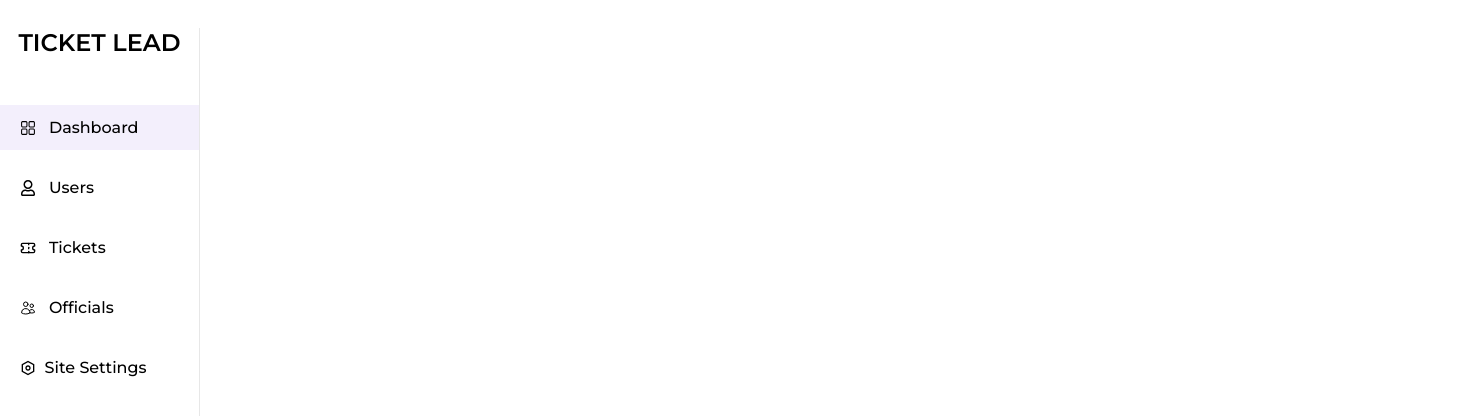
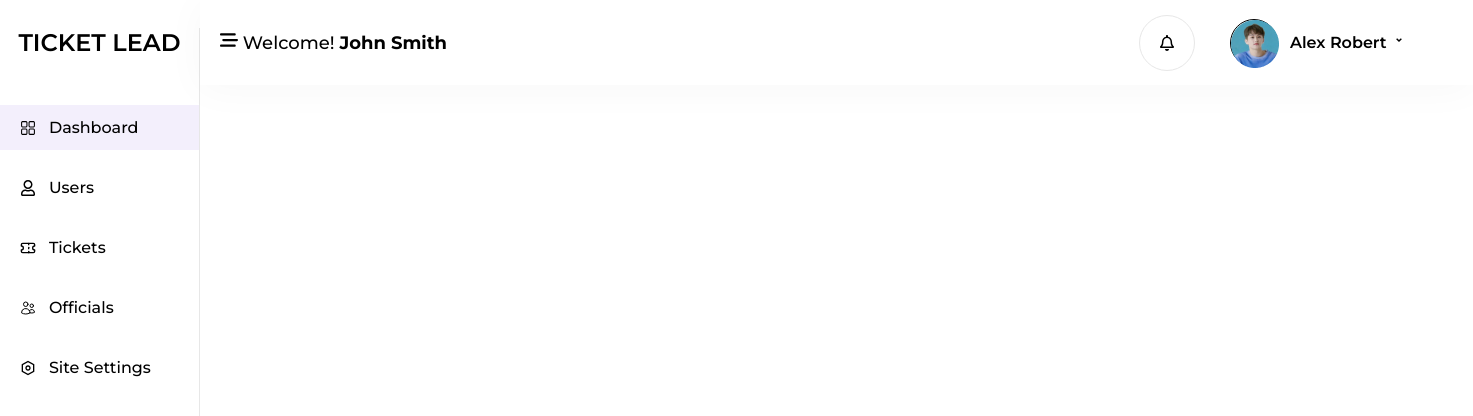
Before and after one commit to Olori-Odo/CRM-ticketing, a React (Vite) app: page / in a window 1280 px wide. Shown: the top 416 px of the page, 1473 px wide, since content can reach past the window. Built offline with nearby package versions, Linux system fonts and the light colour scheme.

Commit message:
newchanges

```diff
--- /dev/null
+++ b/src/Layout/DashboardLayout.jsx
@@ -0,0 +1,24 @@
+import { Outlet } from "react-router-dom"
+import TopBar from "../components/Topbar/Topbar"
+import Sidebar from "../components/sidebar/Sidebar"
+import "./Dashboardlayout.css"
+
+const Dashboard=()=>{
+
+  return(
+    <div id='Dashboardwrap'>
+      <div>
+        <Sidebar/>
+      </div>
+      <div>
+        <TopBar/>
+        <Outlet/>
+      </div>
+
+
+    </div>
+  )
+}
+
+
+export default Dashboard
--- /dev/null
+++ b/src/Layout/Dashboardlayout.css
@@ -0,0 +1,7 @@
+
+#Dashboardwrap{
+  display: flex;
+  width: 100%;
+  height: 100vh;
+
+}
--- /dev/null
+++ b/src/components/Topbar/Topbar.css
@@ -0,0 +1,59 @@
+#topbar{
+
+  width: 1273px;
+  height: 85px;
+  border: 0px 0px 1px 0px;
+  background: rgba(255, 255, 255, 1);
+  box-shadow: 0px 4px 40px 1px rgba(0, 0, 0, 0.03);
+  display: flex;
+  justify-content: space-between;
+  align-items: center;
+}
+
+#namecontainer{
+  font-size: 18px;
+  font-weight: 500;
+  line-height: 21.94px;
+  margin-left:  20px;
+}
+
+
+#usernoticedash{
+  display: flex;
+}
+
+#notice{
+  width: 56px;
+  height: 56px;
+  border-radius: 50%;
+  border: 1px 0px 0px 0px;
+  border: 1px solid rgba(231, 231, 231, 1);
+  display: flex;
+  justify-content: center;
+  align-items: center;
+}
+
+#userdash{
+width: 208px;
+height: Fixed (56px);
+margin-left: 35px;
+margin-right: 35px;
+display: flex;
+align-items: center;
+
+}
+
+#userdashimg{
+width: 48px;
+height: 48px;
+border-radius: 50%;
+border: 1px solid black;
+
+}
+
+#officialdash{
+font-size: 16px;
+font-weight: 600;
+line-height: 19.5px;
+margin-left: 12px;
+}
--- /dev/null
+++ b/src/components/Topbar/Topbar.jsx
@@ -0,0 +1,32 @@
+import   "./Topbar.css";
+import { FaBarsStaggered } from "react-icons/fa6";
+import { FaRegBell } from "react-icons/fa";
+import img from '../../assets/projectimg.png';
+import { RiArrowDropDownLine } from "react-icons/ri";
+const TopBar=()=>{
+
+
+  return(
+    <div id='topbar'  >
+      <div id='namecontainer'>
+        <p> <FaBarsStaggered/> Welcome! <strong>John Smith</strong> </p>
+      </div>
+      <div id='usernoticedash'>
+        <div id='notice'>
+          <FaRegBell/>
+        </div>
+        <div id='userdash'>
+          <div id='userdashimg'>
+          <img src={img} alt="?" />
+          </div>
+          <div id='officialdash'>
+             <p> Alex Robert  <RiArrowDropDownLine/></p>
+          </div>
+        </div>
+      </div>
+
+    </div>
+  )
+}
+
+export default TopBar
--- a/src/components/navlink/Navlinks.jsx
+++ /dev/null
@@ -1,15 +0,0 @@
-import { NavLink } from "react-router-dom"
-
-
-
-const MyNavlinks=(props)=>{
-  return(
-
-    <NavLink to={props.to}>
-      {props.icon} {props.sidelinks}
-    </NavLink>
-  )
-}
-
-
-export default MyNavlinks
--- a/src/components/sidebar/Sidebar.css
+++ b/src/components/sidebar/Sidebar.css
@@ -1,6 +1,6 @@
 #sidewrapper{
 width: 200px;
-height: 1076px;
+height: 100%;
 text-align: center;
 border-right: 1px solid rgba(231, 231, 231, 1);
 }
--- a/src/components/sidebar/Sidebar.jsx
+++ b/src/components/sidebar/Sidebar.jsx
@@ -7,15 +7,36 @@ import { HiOutlineUsers } from "react-icons/hi2";
 import { RiSettingsLine } from "react-icons/ri";
 import ticket from "..//../assets/Tickets.png";
 
-import MyNavlinks from "../navlink/Navlinks";
+
 
 const Sidebar = () => {
+  const links=[
+    { id:1, tolink:'/', icon:<RxDashboard />, label:'Dashboard' },
+    {id:2, tolink:'/users', icon:<FaRegUser />, label:'Users'},
+    {id:3, tolink:'/tickets', icon:<LuTicket  />, label:'Tickets'},
+    {id:4,  tolink:'/officials', icon:<HiOutlineUsers />, label:'Officials' },
+     {id:5, tolink:'/SiteSettings', icon: <RiSettingsLine />, label:'Site Settings' }
+  ]
+
+  const linksoutput= links.map((item)=>{
+    return <NavLink id='links' key={item.id} to={item.tolink}>{item.icon}&nbsp;&nbsp; {item.label}</NavLink>
+  })
+
+
+
   return (
     <div id="sidewrapper">
       <div id="heading">TICKET LEAD</div>
 
       <div id="linkwrapper">
-        <NavLink id="links"   to={'/'}>
+         {linksoutput}
+      </div>
+    </div>
+  );
+};
+
+/*
+<NavLink id="links"   to={'/'}>
           <RxDashboard /> &nbsp;&nbsp; Dashboard
         </NavLink>
         <NavLink id="links" to={'/users'}>
@@ -36,9 +57,9 @@ const Sidebar = () => {
           <RiSettingsLine />
           &nbsp;&nbsp;Site Settings{" "}
         </NavLink>
-      </div>
-    </div>
-  );
-};
+  */
+
+
+
 
 export default Sidebar;
--- a/src/router.jsx
+++ b/src/router.jsx
@@ -1,20 +1,16 @@
-import { BrowserRouter, Route, Routes } from "react-router-dom"
-import Sidebar from "./components/sidebar/Sidebar"
-import Users from "./Pages/User"
+import { BrowserRouter, Route, Routes } from "react-router-dom";
+import Sidebar from "./components/sidebar/Sidebar";
+import Dashboard from "./Layout/DashboardLayout";
 
+const Router = () => {
+  return (
+    <BrowserRouter>
+      <Dashboard/>
+      <Routes>
+        <Route />
+      </Routes>
+    </BrowserRouter>
+  );
+};
 
-
-const Router=()=>{
-
-  return(
-    <BrowserRouter>
-     <Sidebar/>
-       <Routes>
-        <Route  path="/users" element={<Users/>}/>
-       </Routes>
-
-    </BrowserRouter>
-  )
-}
-
-export default Router
+export default Router;
```
Also changed, not shown: src/assets/istockphoto-1134072804-612x612.jpg (added), src/assets/projectimg.png (added).
